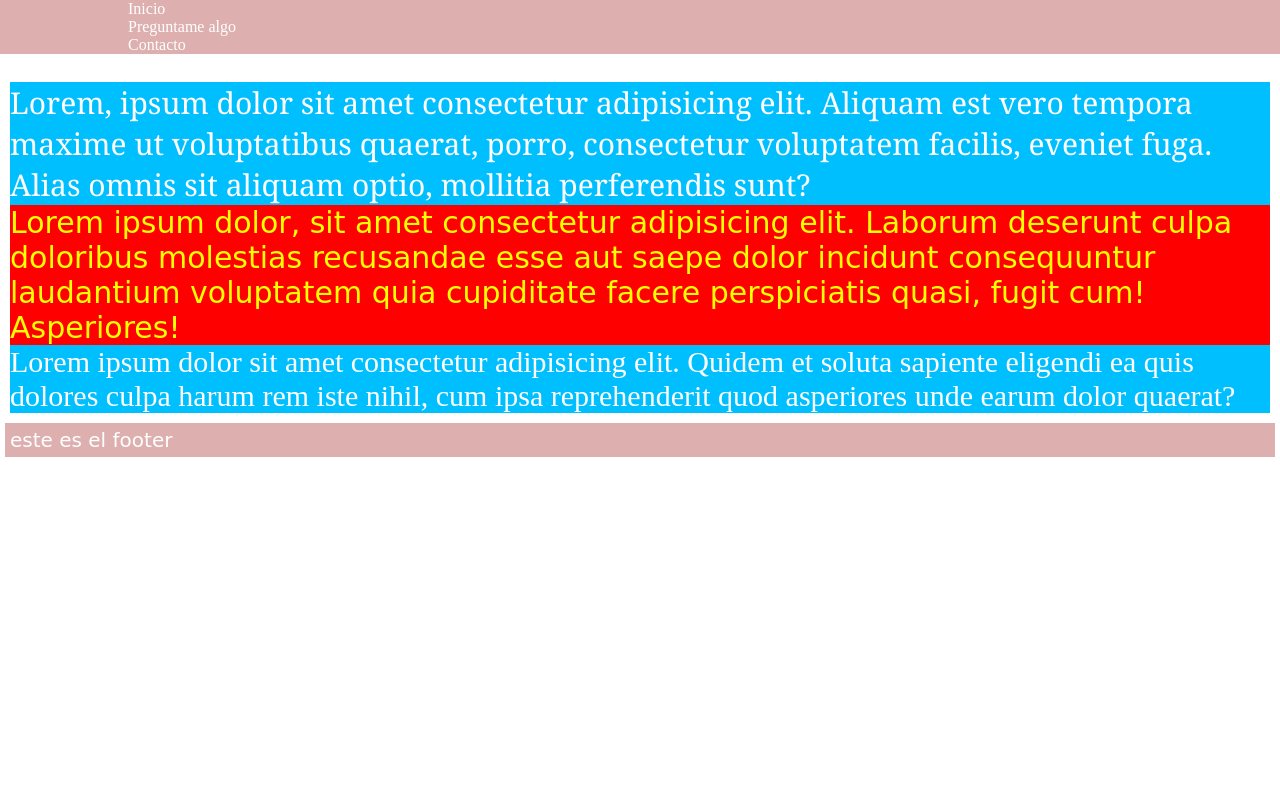
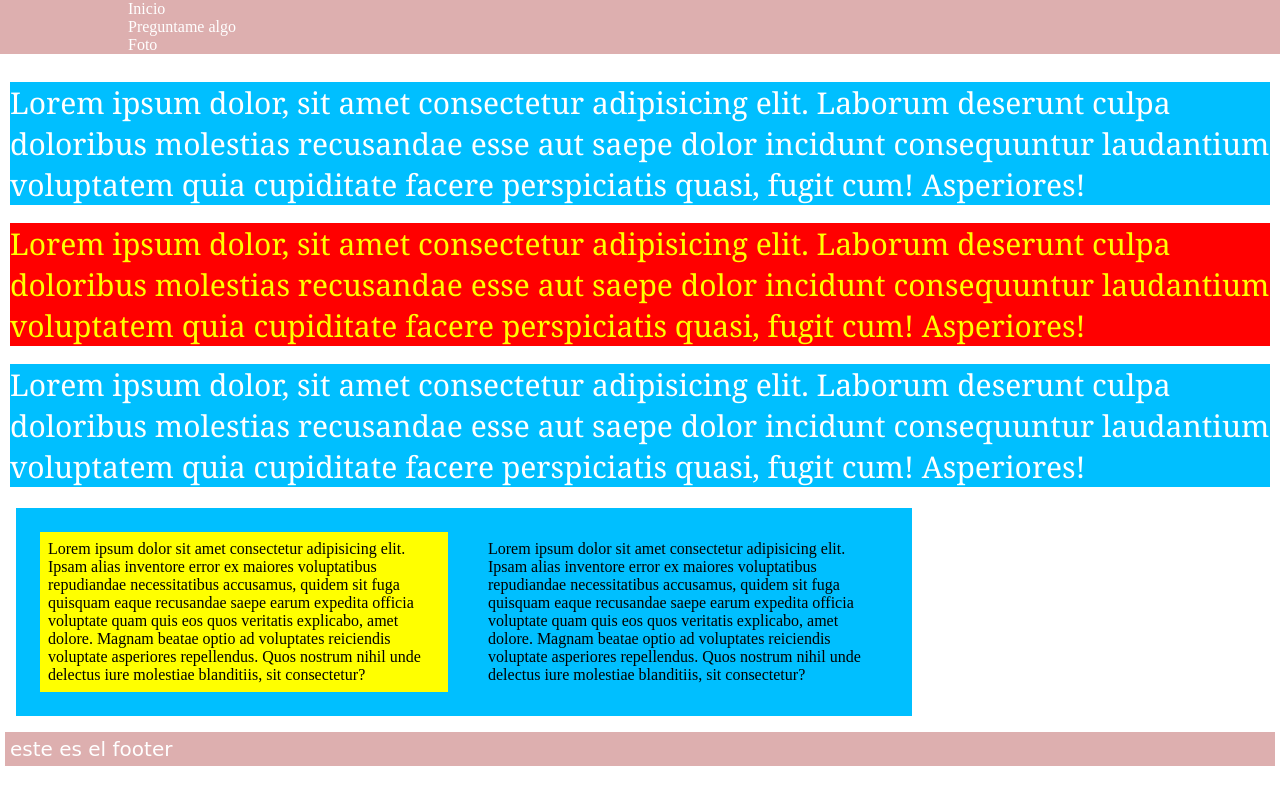
Before and after one commit to santicirlini/entrega-sassss, a website: page index.html in a window 1280 px wide. Drawn offline with Linux system fonts and the light colour scheme.

Commit message:
first commit

```diff
--- a/index.html
+++ b/index.html
@@ -5,35 +5,51 @@
     <meta http-equiv="X-UA-Compatible" content="IE=edge">
     <meta name="viewport" content="width=device-width, initial-scale=1.0">
     <link rel="stylesheet" href="css/estilo.css">
+    <meta name="description" content="marejada, la tienda oficial de muñecos amigurumi"> <!--description-->
+    <meta name="keywords" content="marejada, amigurumi, peluches, tejido, muñecos"> <!--keywords-->
     <title>Document</title>
 </head>
 <body>
     <header>
         <section class="menu">
-              <nav>
+                <nav>
                    <ul>
                       <li><a href="#">Inicio</a></li>
                       <li><a href="#">Preguntame algo</a></li>
-                      <li><a href="#">Contacto</a></li>
+                      <li><a href="foto.html">Foto</a></li>
                    </ul>
                 </nav>
         </section>
     </header>
     <br>
-    <main>
+    <main class="main">
         <section class="section1">
             <p class="parrafo1">
-                Lorem, ipsum dolor sit amet consectetur adipisicing elit. Aliquam est vero tempora maxime ut voluptatibus quaerat, porro, consectetur voluptatem facilis, eveniet fuga. Alias omnis sit aliquam optio, mollitia perferendis sunt?
+                Lorem ipsum dolor, sit amet consectetur adipisicing elit. Laborum deserunt culpa doloribus molestias recusandae esse aut saepe dolor incidunt consequuntur laudantium voluptatem quia cupiditate facere perspiciatis quasi, fugit cum! Asperiores!
             </p>
         </section>
+        <br>
         <section class="section2">
             <p class="parrafo2">
                 Lorem ipsum dolor, sit amet consectetur adipisicing elit. Laborum deserunt culpa doloribus molestias recusandae esse aut saepe dolor incidunt consequuntur laudantium voluptatem quia cupiditate facere perspiciatis quasi, fugit cum! Asperiores!
             </p>
         </section>
+        <br>
         <section class="section3">
             <p class="parrafo3">
-                Lorem ipsum dolor sit amet consectetur adipisicing elit. Quidem et soluta sapiente eligendi ea quis dolores culpa harum rem iste nihil, cum ipsa reprehenderit quod asperiores unde earum dolor quaerat?
+                Lorem ipsum dolor, sit amet consectetur adipisicing elit. Laborum deserunt culpa doloribus molestias recusandae esse aut saepe dolor incidunt consequuntur laudantium voluptatem quia cupiditate facere perspiciatis quasi, fugit cum! Asperiores!
+            </p>
+        </section>
+    </main>
+    <main class="caja">
+        <section class="cajaRoja">
+            <p>
+                Lorem ipsum dolor sit amet consectetur adipisicing elit. Ipsam alias inventore error ex maiores voluptatibus repudiandae necessitatibus accusamus, quidem sit fuga quisquam eaque recusandae saepe earum expedita officia voluptate quam quis eos quos veritatis explicabo, amet dolore. Magnam beatae optio ad voluptates reiciendis voluptate asperiores repellendus. Quos nostrum nihil unde delectus iure molestiae blanditiis, sit consectetur?
+            </p>
+        </section>
+        <section class="cajaNegra">
+            <p>
+                Lorem ipsum dolor sit amet consectetur adipisicing elit. Ipsam alias inventore error ex maiores voluptatibus repudiandae necessitatibus accusamus, quidem sit fuga quisquam eaque recusandae saepe earum expedita officia voluptate quam quis eos quos veritatis explicabo, amet dolore. Magnam beatae optio ad voluptates reiciendis voluptate asperiores repellendus. Quos nostrum nihil unde delectus iure molestiae blanditiis, sit consectetur?
             </p>
         </section>
     </main>
@@ -42,6 +58,5 @@
             este es el footer
         </p>
     </footer>
-
 </body>
 </html>
--- a/scss/base/_main.scss
+++ b/scss/base/_main.scss
@@ -1,28 +1,47 @@
-main{
+@mixin size-family {
+    font-size: 30px;
+            font-family: Cambria, Cochin, Georgia, Times, 'Times New Roman', serif;
+}
+// main
+.main{
     margin: 5px;
     padding: 5px;
     .section1{
         background-color: $color_celeste;
         .parrafo1{
-            font-size: 30px;
-            font-family: Cambria, Cochin, Georgia, Times, 'Times New Roman', serif;
+            @include size-family;
             color: $color_blanco;
         }
     }
     .section2{
         background-color: $color_rojo;
         .parrafo2{
-            font-size: 30px;
-            font-family: cursive;
+            @include size-family;
             color: $color_amarillo;
         }
     }
     .section3{
         background-color: $color_celeste;
         .parrafo3{
-            font-size: 30px;
-            font-family: 'Times New Roman', Times, serif;
+            @include size-family;
             color: $color_blanco;
         }
     }
 }
+
+.caja{
+    width: 70%;
+    background-color: $color_celeste;
+    padding: 0.5rem;
+    margin: 1rem;
+    display: flex;
+    .cajaRoja{
+        @extend .caja;
+        border: 5px $color_rojo;
+        background-color: $color_amarillo;
+    }
+    .cajaNegra{
+        @extend .caja;
+        border: 3px $color_negro;
+    }
+}
```
Also changed, not shown: foto.html (added, +38 -0 lines), css/estilo.css, imagenes/banner.png (added), scss/base/_color.scss (line endings or trailing spaces), scss/base/_footer.scss (line endings or trailing spaces), scss/base/_header.scss (line endings or trailing spaces), 1 other file.
